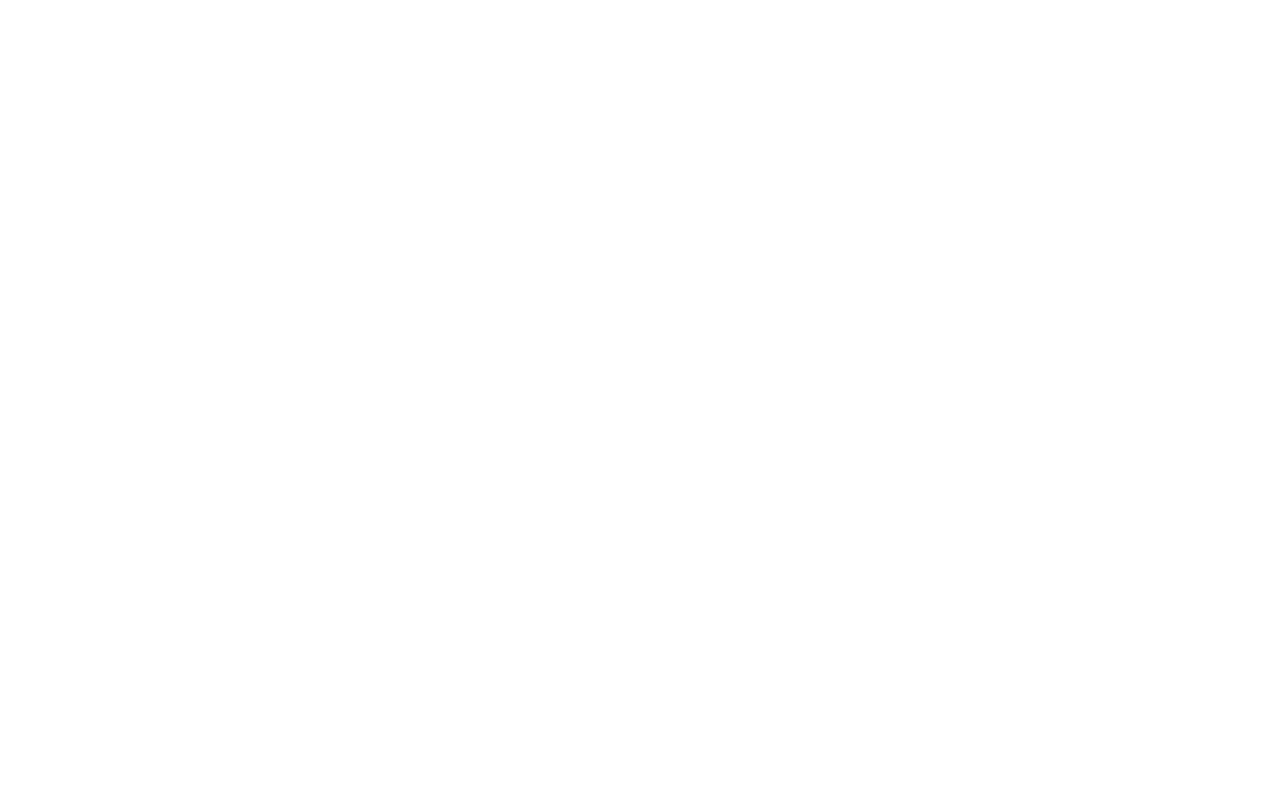
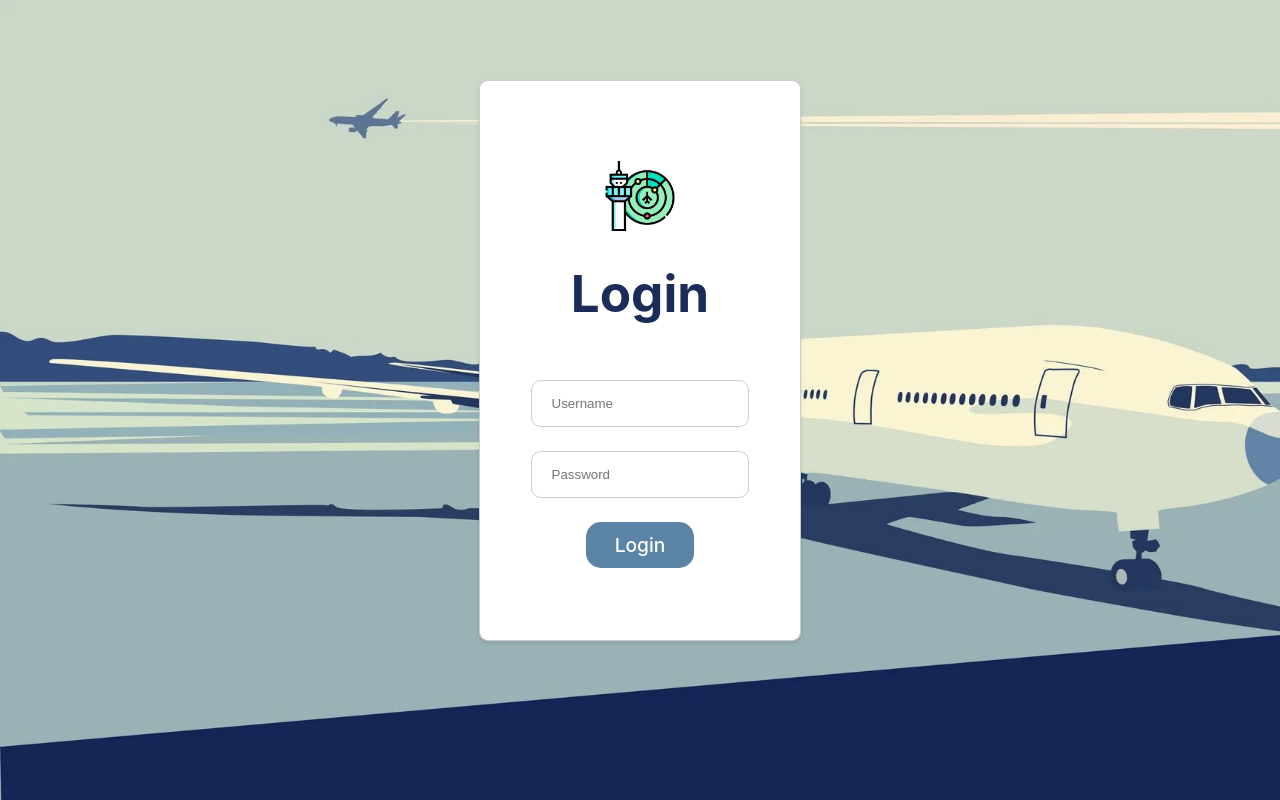
Before and after one commit to Intradiction/AirTrafficControl, a React (Vite) app in the folder frontend/: page /login in a window 1280 px wide. Before the commit this address had no page. Built offline with nearby package versions, Linux system fonts and the light colour scheme.

Commit message:
added login page

```diff
--- a/frontend/src/App.css
+++ b/frontend/src/App.css
@@ -3,7 +3,7 @@
  height: 100%;
  justify-content:center;
   margin: 0 auto;
-  padding: 2rem;
+  padding: 0rem;
   text-align: center;
 }
 
--- a/frontend/src/Routes.jsx
+++ b/frontend/src/Routes.jsx
@@ -1,6 +1,7 @@
 import { BrowserRouter as Router, Routes, Route } from 'react-router-dom';
 import { Gates } from './pages/Gates';
 import { Test } from './pages/test';
+import { Login } from './pages/Login';
 
 const Routers = () => {
     return (
@@ -8,7 +9,7 @@ const Routers = () => {
             <Routes>
                 <Route exact path="/" element={<Test></Test> }/>
                 <Route exact path="/gates" element={ <Gates></Gates>}/>
-
+                <Route exact path="/login" element={ <Login></Login>}/>
             </Routes>
         </Router>
     )
--- /dev/null
+++ b/frontend/src/pages/Login.css
@@ -0,0 +1,104 @@
+/* pages/LoginPage.css */
+.login-container {
+  position: absolute;
+  top: 10%;
+  left: 0;
+  right: 0;
+  margin-top: -9px;
+  width: 25vw;
+  margin: auto;
+  padding-top: 10vh;
+  border: 1px solid #ccc;
+  border-radius: 9px;
+  box-shadow: 0 2px 4px rgba(0, 0, 0, 0.1);
+  text-align: center; /* Center text horizontally */
+  display: flex;
+  flex-direction: column;
+  align-items: center; /* Center content vertically */
+  justify-content: center; /* Center content horizontally */
+}
+
+
+
+.form-group {
+  display: flex;
+  flex-direction: row;
+}
+
+.form-group-item {
+  margin: 0 2vw;
+}
+
+.radio-button-group {
+  display: flex;
+  flex-direction: column; /* To stack the label-input pairs vertically */
+}
+
+.radio-label {
+  display: flex; /* To align label and input horizontally */
+  align-items: center; /* To vertically center the label and input */
+  margin-bottom: 10px; /* Adjust the margin as needed to control spacing between label-input pairs */
+  margin-left: 1.5vw
+}
+
+.radio-label input {
+  margin-right: 10px; /* Adjust the margin as needed to control spacing between the label and input */
+}
+
+.input-style {
+  padding: 15px 1.5vw; /* Increase padding to make it bigger */
+  border-radius: 10px; /* Add rounded corners */
+}
+
+.input-style-2 {
+  padding: 15px 2vw; /* Increase padding to make it bigger */
+  border-radius: 10px; /* Add rounded corners */
+}
+
+.input-style-3 {
+  padding: 15px 1.5vw; /* Increase padding to make it bigger */
+  border-radius: 10px; /* Add rounded corners */
+  margin-top: 3vh
+}
+
+.input-style-4 {
+  padding: 15px 1.5vw; /* Increase padding to make it bigger */
+  border-radius: 10px; /* Add rounded corners */
+}
+
+.input-style-5 {
+  padding: 15px 2vw; /* Increase padding to make it bigger */
+  border-radius: 10px; /* Add rounded corners */
+  margin-top: 3vh
+}
+
+label {
+  display: block;
+}
+
+input {
+  width: 94%;
+  padding: 8px;
+  margin-top: 4px;
+  border: 1px solid #ccc;
+  border-radius: 4px;
+}
+
+button {
+  width: 100%;
+  padding: 10px;
+  background-color: #007bff;
+  color: #fff;
+  border: none;
+  border-radius: 4px;
+  cursor: pointer;
+}
+
+.login-container > img {
+    width: 70px;
+    height: 70px;
+}
+
+button:hover {
+  background-color: #0056b3;
+}
--- /dev/null
+++ b/frontend/src/pages/Login.jsx
@@ -0,0 +1,65 @@
+import logo from '../assets/air-traffic-controller_512.png';
+import bg from '../assets/Planebg.jpg';
+
+import React, { useState, useEffect } from 'react';
+import './Login.css';
+
+export const Login = () => {
+
+
+    return (
+        <div className="bg" style={{
+            backgroundImage: `url(${bg})`, backgroundSize: 'cover',
+            backgroundRepeat: 'no-repeat',height: '100vh'
+          }}>
+            <div className="login-container" style={{ backgroundColor: `white` }}>
+              <img src={logo} alt="Logo" />
+              <h1 style={{color: '#1b2c59'}} >Login</h1>
+              <form>
+                <div className="form-group">
+                  <input
+                    type="text"
+                    id="username"
+                    name="username"
+                    //value={}
+                    placeholder="Username"
+                    //onChange={setInput}
+                    required
+                    className="input-style-3"
+                  />
+                </div>
+                <div className="form-group">
+                  <input
+                    type="password"
+                    id="password"
+                    name="password"
+                    //value={loginInfo.password}
+                    placeholder="Password"
+                    //onChange={setInput}
+                    required
+                    className="input-style-3"
+                  />
+                </div>
+                <br></br>
+                <button
+                  type="submit"
+                  style={{
+                    backgroundColor: '#5c84a6',
+                    borderRadius: '15px',
+                    fontSize: '1.2rem',    // Increase the font size
+                    width: '50%',          // Set the width to 50% of its container
+                    padding: '10px 20px',  // Add padding to control the button size
+                  }}>Login
+                </button>
+              </form>
+              <div>
+                <br></br>
+                <br></br>
+              </div>
+              <div>
+                <br></br>
+              </div>
+            </div>
+          </div>
+        );
+      }
```
Also changed, not shown: frontend/src/assets/Planebg.jpg (added).
